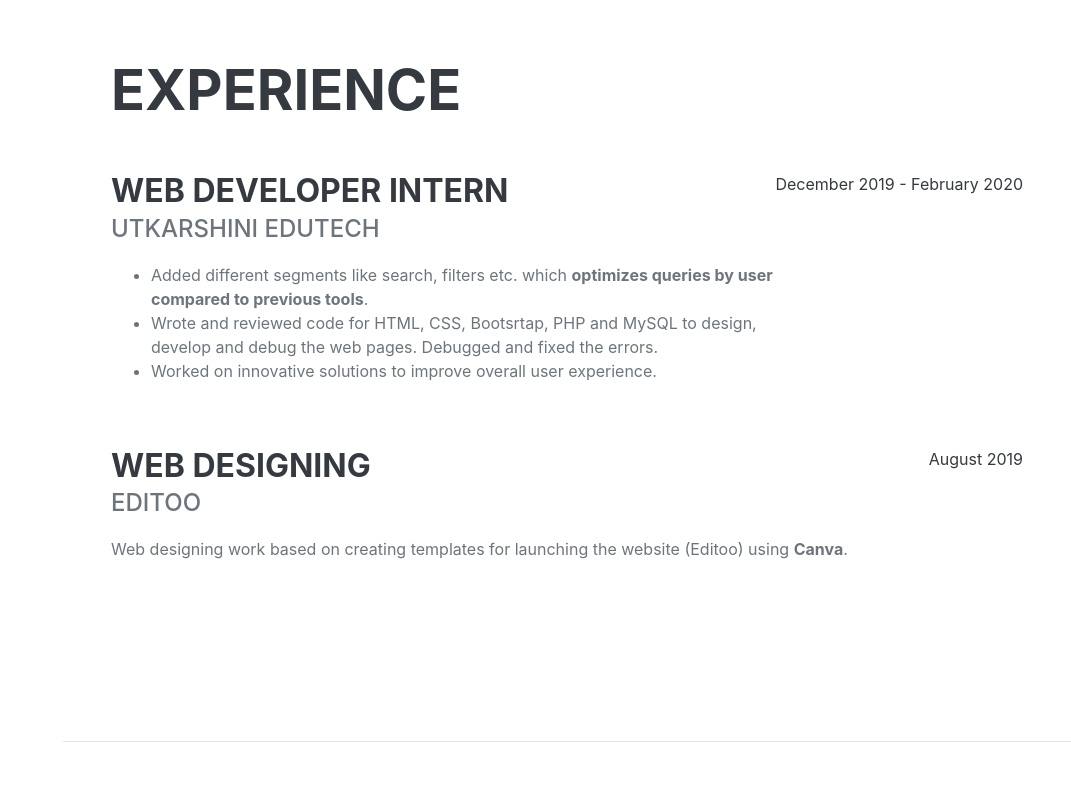
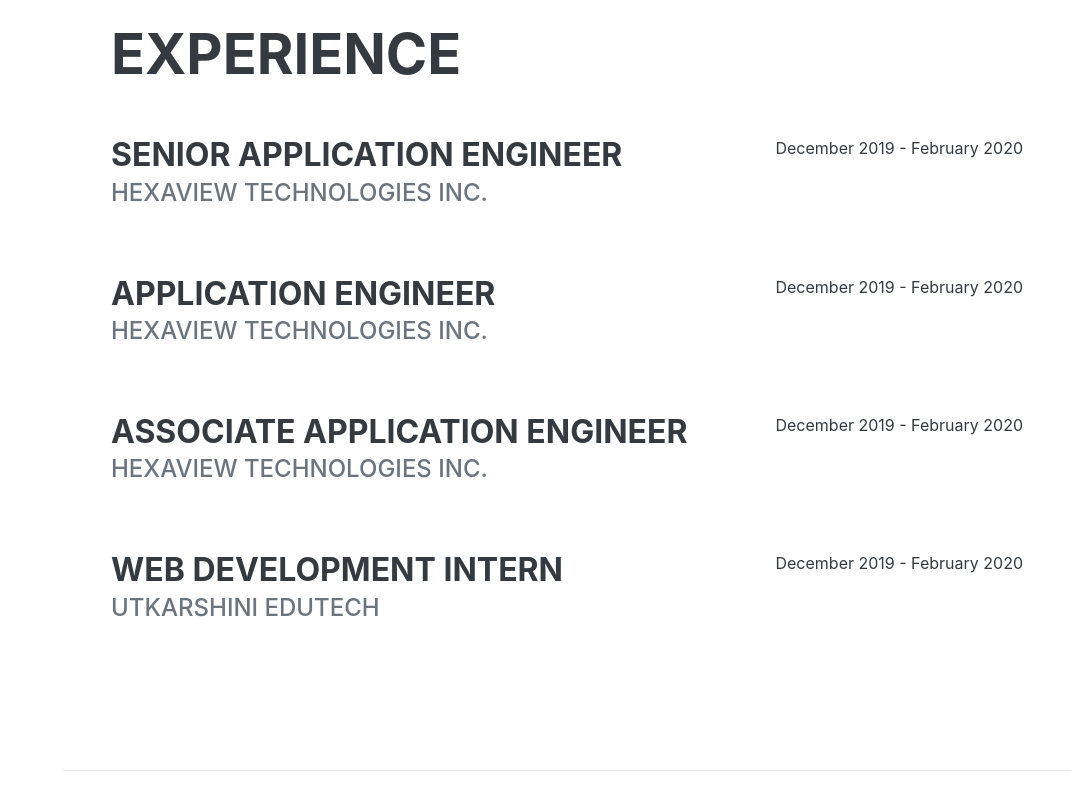
Before and after one commit to anuragbhu/anuragbhu.github.io, a plain HTML site: page index.html in a window 1280 px wide. Shown: the part 860-1670 px from the top of the page, without its empty margins (209-1280 px from the left). Drawn offline with nearby package versions, Linux system fonts and the light colour scheme; a web font is replaced by a local one.

Commit message:
Update index.html

```diff
--- a/index.html
+++ b/index.html
@@ -55,7 +55,7 @@
                     <div class="subheading mb-5">
                         Noida, Uttar Pradesh, India | (+91)-XX-XXXX-XXXX
                         <div>Looking for SDE Profile | MERN Stack | TPR, BHU'21 | MCA BHU'21 |</div>
-                        <div><button type="button" class="btn bg-dark"><a href="https://drive.google.com/drive/folders/1LHTXjUJXJapulQJwOrFKginHpLSG88C8?usp=sharing" target="_blank"><i class="fas fa-external-link-alt"></i>My Resume</a></button></div>
+                        <div><button type="button" class="btn bg-dark"><a href="https://www.linkedin.com/in/anuragbhu/" target="_blank"><i class="fas fa-external-link-alt"></i>My Resume</a></button></div>
                     </div>
                     <p class="lead mb-5">A Developer with strong passion for self-improvement. I'm a quick learner and passionate about trying out new things. Loves to code and program real-world problems in the form of code. I'm a hard worker and like to hustle as a team player with good leadership qualities.  I try to get my hands on anything that tickles my curiosity and learn about it.</p>
                     <div class="social-icons">
@@ -66,7 +66,6 @@
                         <a class="social-icon" href="https://www.hackerrank.com/anuragbhu" target="_blank"><i class="fab fa-hackerrank"></i></a>
                         <a class="social-icon" href="https://www.facebook.com/anuragbhu18" target="_blank"><i class="fab fa-facebook-f"></i></a>
                         <a class="social-icon" href="https://www.instagram.com/anurag.bhu" target="_blank"><i class="fab fa-instagram"></i></a>
-                        <a class="social-icon" href="https://join.skype.com/invite/WiT9T3idvF2s" target="_blank"><i class="fab fa-skype"></i></a>
                     </div>
                 </div>
             </section>
@@ -78,23 +77,31 @@
                     <h2 class="mb-5">Experience</h2>
                     <div class="d-flex flex-column flex-md-row justify-content-between mb-5">
                         <div class="flex-grow-1">
-                            <h3 class="mb-0">Web Developer Intern</h3>
-                            <div class="subheading mb-3">utkarshini Edutech</div>
-                            <ul>
-                                <li>Added different segments like search, filters etc. which <b>optimizes queries by user compared to previous tools</b>.</li>
-                                <li>Wrote and reviewed code for HTML, CSS, Bootsrtap, PHP and MySQL to design, develop and debug the web pages. Debugged and fixed the errors.</li>
-                                <li>Worked on innovative solutions to improve overall user experience.</li>
-                            </ul>
+                            <h3 class="mb-0">Senior Application Engineer</h3>
+                            <div class="subheading mb-3">Hexaview Technologies Inc.</div>
                         </div>
                         <div class="flex-shrink-0"><span class="text-dark">December 2019 - February 2020</span></div>
                     </div>
                     <div class="d-flex flex-column flex-md-row justify-content-between mb-5">
                         <div class="flex-grow-1">
-                            <h3 class="mb-0">Web Designing</h3>
-                            <div class="subheading mb-3">Editoo</div>
-                            <p>Web designing work based on creating templates for launching the website (Editoo) using <b>Canva</b>.</p>
+                            <h3 class="mb-0">Application Engineer</h3>
+                            <div class="subheading mb-3">Hexaview Technologies Inc.</div>
                         </div>
-                        <div class="flex-shrink-0"><span class="text-dark">August 2019</span></div>
+                        <div class="flex-shrink-0"><span class="text-dark">December 2019 - February 2020</span></div>
+                    </div>
+                    <div class="d-flex flex-column flex-md-row justify-content-between mb-5">
+                        <div class="flex-grow-1">
+                            <h3 class="mb-0">Associate Application Engineer</h3>
+                            <div class="subheading mb-3">Hexaview Technologies Inc.</div>
+                        </div>
+                        <div class="flex-shrink-0"><span class="text-dark">December 2019 - February 2020</span></div>
+                    </div>
+                    <div class="d-flex flex-column flex-md-row justify-content-between mb-5">
+                        <div class="flex-grow-1">
+                            <h3 class="mb-0">Web Development Intern</h3>
+                            <div class="subheading mb-3">Utkarshini Edutech</div>
+                        </div>
+                        <div class="flex-shrink-0"><span class="text-dark">December 2019 - February 2020</span></div>
                     </div>
                 </div>
             </section>
```
